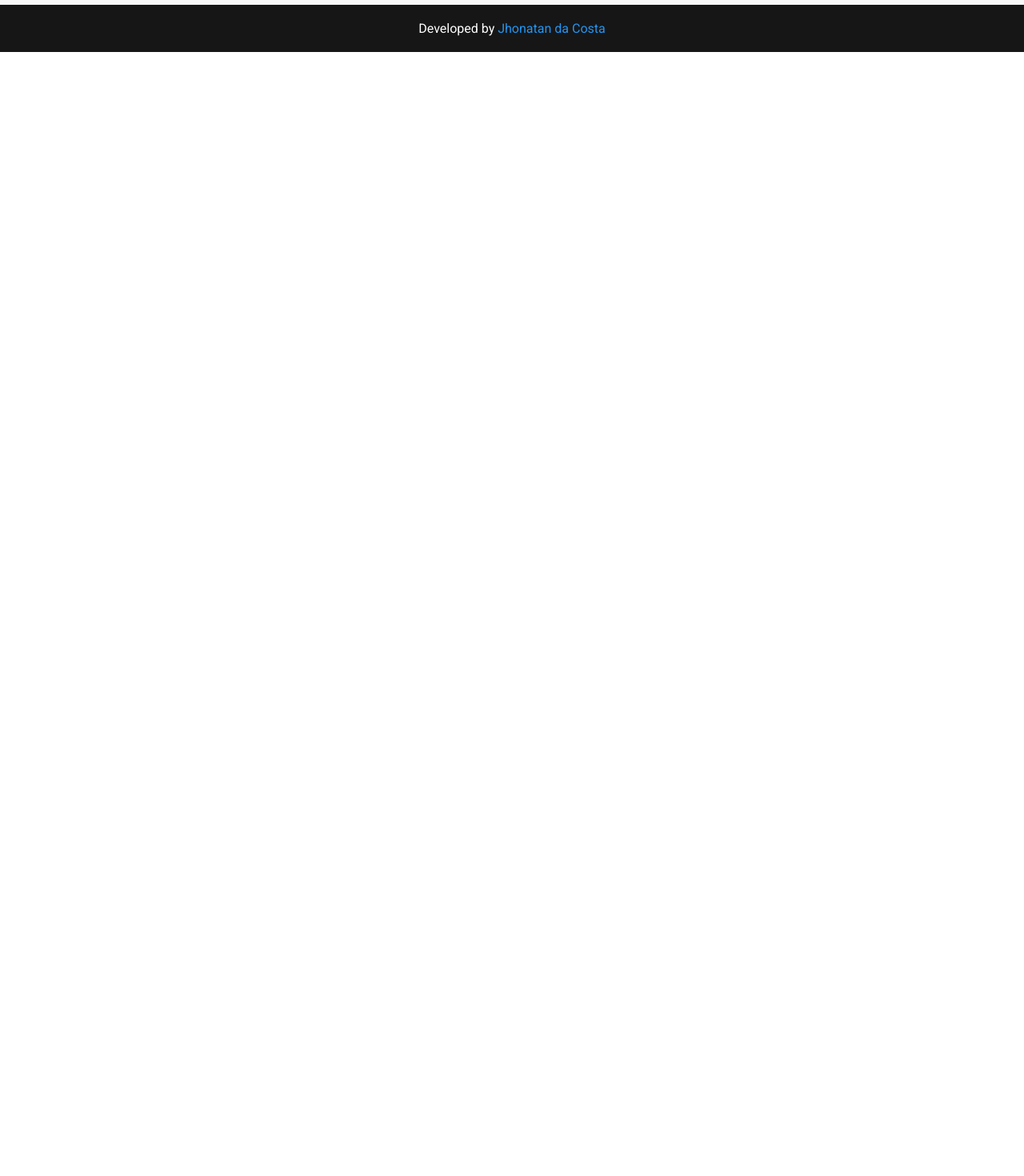
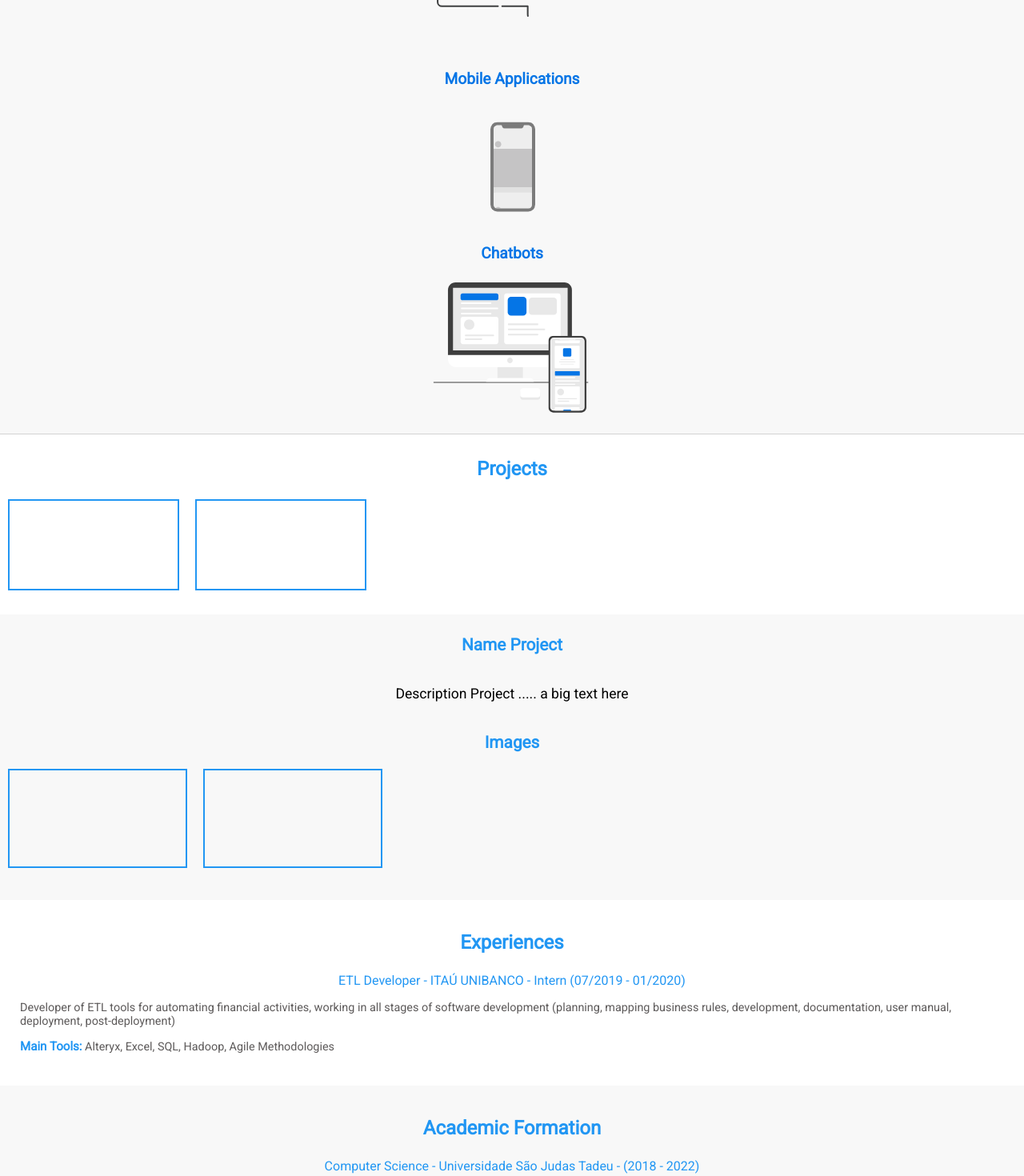
Before and after one commit to JhonatanSK/Portfolio, a React (Create React App) app: page / in a window 1280 px wide. Shown: the part 1210-2680 px from the top of the page at 80% size. Before the commit the page ends 1275 px from the top, so only its background shows below. Built offline with nearby package versions, Linux system fonts and the light colour scheme.

Commit message:
feature: including new components in application

```diff
--- a/src/App.js
+++ b/src/App.js
@@ -1,21 +1,31 @@
 import React from 'react';
+import Navbar from './components/Navbar/Navbar';
 import Banner from './components/Banner/Banner';
 import InfoUser from './components/InfoUser/InfoUser';
+import Services from './components/Services/Services';
 import Projects from './components/Projects/Projects';
 import Footer from './components/Footer/Footer';
 import Project from './components/Project/Project';
+import Experiences from './components/Experiences/Experiences';
+import Formation from './components/Formation/Formation';
+import Courses from './components/Courses/Courses';
+import Contact from './components/Contact/Contact';
 
 import './app.css';
 
 function App() {
   return (
     <div>
+      <Navbar />
       <Banner />
       <InfoUser />
+      <Services />
       <Projects />
-
-      {/* Colocar o component Project dentro do Projects */}
       <Project />
+      <Experiences />
+      <Formation />
+      <Courses />
+      <Contact />
       <Footer />
     </div>
   );
```
